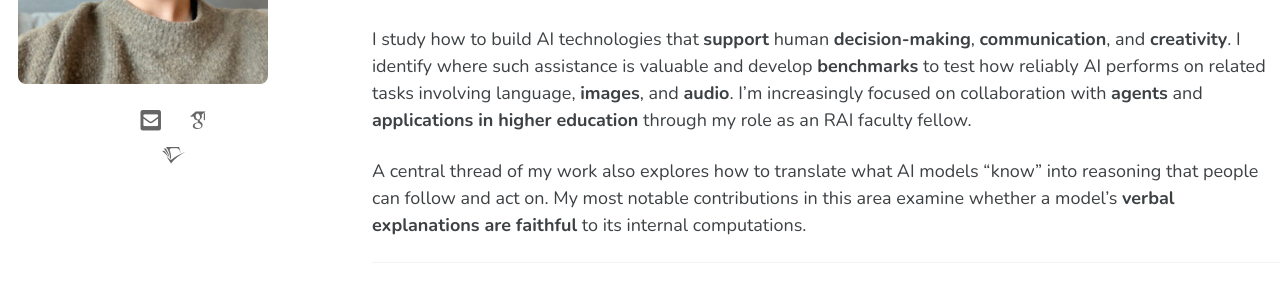
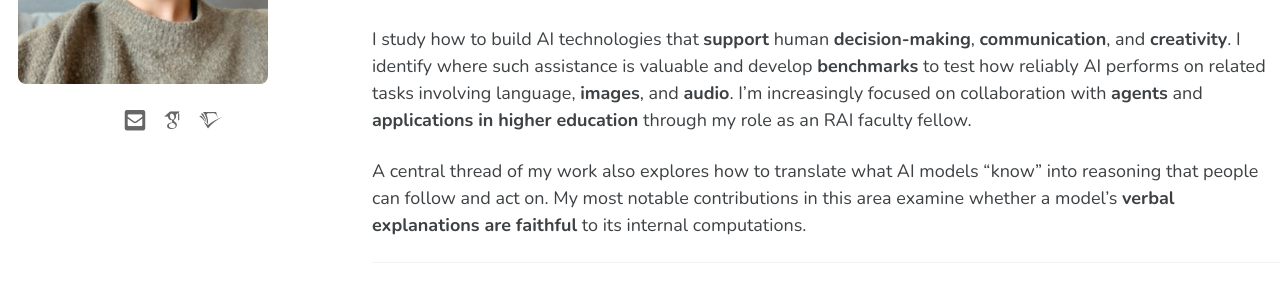
Before and after one commit to amarasovic/amarasovic.github.io, a Jekyll site: the page built from index.md, in a window 1280 px wide. Shown: the part 383-683 px from the top of the page. Built offline with Jekyll 4.4.1, drawn with Linux system fonts in a browser that asks for light colours; cached includes are drawn as plain includes; some web fonts are replaced; a script that is not in the unit is left out.

Commit message:
Fix icon layout using flexbox for proper centering
Replaced text-align with flexbox layout to keep icons on single line and properly centered.

🤖 Generated with [Claude Code](https://claude.ai/code)

Co-Authored-By: Claude <noreply@anthropic.com>

```diff
--- a/index.md
+++ b/index.md
@@ -4,10 +4,10 @@ classes: wide
 author_profile: false
 sidebar:
   - title: " "
-    text: '<div style="text-align: center; margin: 0 auto; margin-bottom: 1em; width: 100%; max-width: 140px;">
-            <a href="mailto:ana.marasovic@utah.edu" style="color: #666; margin: 0 0.5em; font-size: 1.3em;"><i class="fas fa-envelope-square"></i></a>
-            <a href="https://scholar.google.com/citations?hl=en&user=3W6OnfAAAAAJ" style="color: #666; margin: 0 0.5em; font-size: 1.3em;"><i class="ai ai-google-scholar"></i></a>
-            <a href="https://www.semanticscholar.org/author/Ana-Marasovi%C4%87/3451494" style="color: #666; margin: 0 0.5em; font-size: 1.3em;"><i class="ai ai-semantic-scholar"></i></a>
+    text: '<div style="display: flex; justify-content: center; align-items: center; margin-bottom: 1em; gap: 1em;">
+            <a href="mailto:ana.marasovic@utah.edu" style="color: #666; font-size: 1.3em;"><i class="fas fa-envelope-square"></i></a>
+            <a href="https://scholar.google.com/citations?hl=en&user=3W6OnfAAAAAJ" style="color: #666; font-size: 1.3em;"><i class="ai ai-google-scholar"></i></a>
+            <a href="https://www.semanticscholar.org/author/Ana-Marasovi%C4%87/3451494" style="color: #666; font-size: 1.3em;"><i class="ai ai-semantic-scholar"></i></a>
           </div>'
     image: "/images/profile.jpg"
     image_alt: "Ana Marasović"
```
